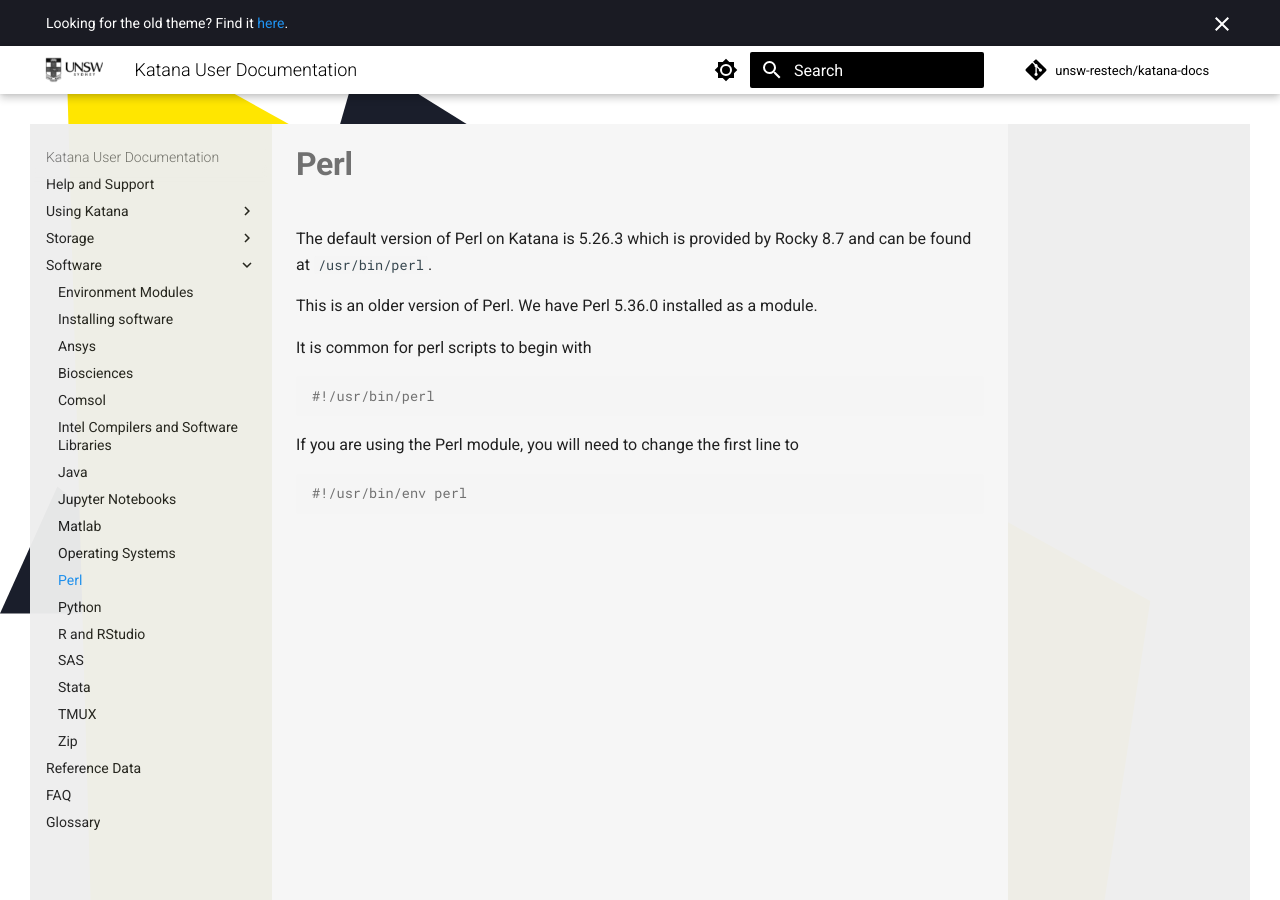
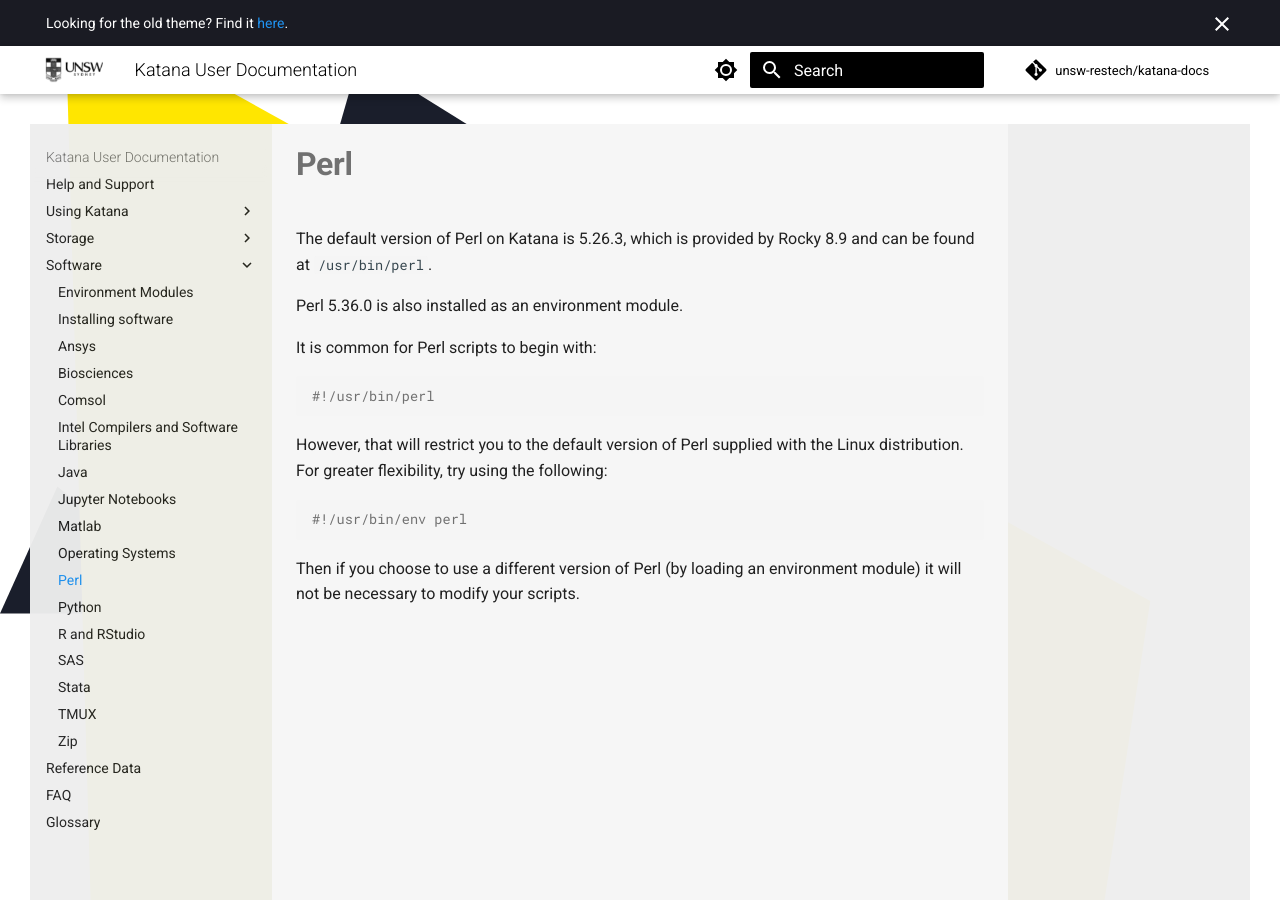
Before and after one commit to unsw-restech/unsw-restech.github.io, an MkDocs documentation site: the page built from docs/software/perl.md, in a window 1280 px wide and 900 px high. Built offline with MkDocs 1.6.1 and Material for MkDocs 9.7.7, drawn with Linux system fonts in a browser that asks for light colours; comment, search, counter and statistics services are not loaded.

Commit message:
Update perl.md

````diff
--- a/docs/software/perl.md
+++ b/docs/software/perl.md
@@ -1,17 +1,18 @@
 title: Perl
 
-The default version of Perl on Katana is 5.26.3 which is provided by Rocky 8.7 and can be found at `#!bash /usr/bin/perl`.
+The default version of Perl on Katana is 5.26.3, which is provided by Rocky 8.9 and can be found at `#!bash /usr/bin/perl`.
 
-This is an older version of Perl. We have Perl 5.36.0 installed as a module.
+Perl 5.36.0 is also installed as an environment module.
 
-It is common for perl scripts to begin with
+It is common for Perl scripts to begin with:
 
 ``` bash
 #!/usr/bin/perl
 ```
 
-If you are using the Perl module, you will need to change the first line to
+However, that will restrict you to the default version of Perl supplied with the Linux distribution.  For greater flexibility, try using the following:
 
 ``` bash
 #!/usr/bin/env perl
 ```
+Then if you choose to use a different version of Perl (by loading an environment module) it will not be necessary to modify your scripts.
````
